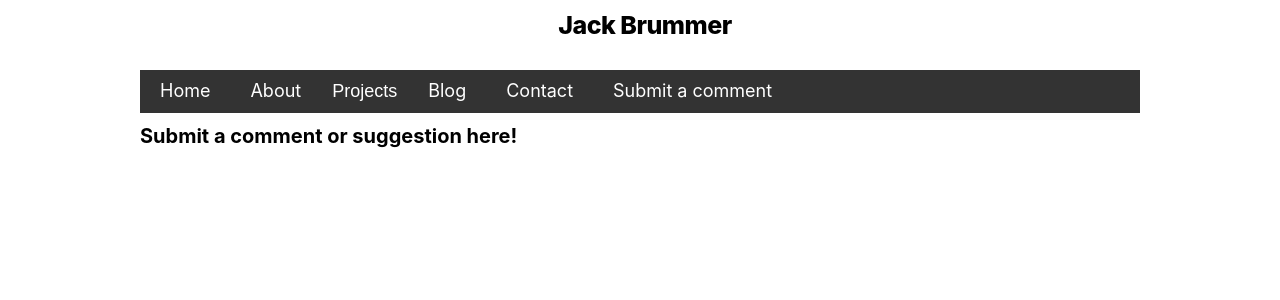
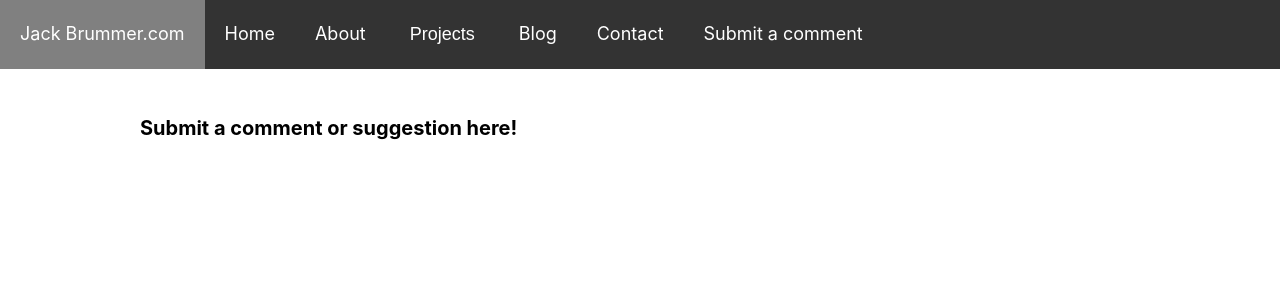
Before and after one commit to jbrummer402/Resume-Site, a Next.js app: page /comment in a window 1280 px wide. Shown: the top 300 px of the page. Built offline with nearby package versions, Linux system fonts and the light colour scheme.

Commit message:
Layout header changes

```diff
--- a/components/layout.js
+++ b/components/layout.js
@@ -11,10 +11,8 @@ export default function Layout({ children, home }) {
     return (
         <>
         <div>
-        <h1 style={{textAlign:"center"}} className={utilStyles.heading2Xl}>{name}</h1>
-
-        <div style={{lineHeight: "1.0px"}} className={styles.container}>
         <ul>
+            <li className={styles.siteName}>{name + ".com"}</li>
             <li><Link href="/"><a>Home</a></Link></li>
             <li><Link href="/posts/about"><a>About</a></Link></li>
             <li>
@@ -32,6 +30,8 @@ export default function Layout({ children, home }) {
             <li><Link href="/comment"><a>Submit a comment</a></Link></li>
 
         </ul>
+        <div className={styles.container}>
+
 
         <header className={styles.header}>
             {home ? (
--- a/components/layout.module.css
+++ b/components/layout.module.css
@@ -17,15 +17,25 @@
   margin: 3rem 0 0;
 }
 
+.siteName {
+    background-color: grey;
+    font-size: 18px;
+    width: auto;
+    text-align: center;
+    padding: 20px;
+    transition: 0.7s;
+}
+
 .dropbtn {
   background-color: #333333;
   color: white;
   border: none;
-  cursor: pointer;
   font-size: 18px;
-
-  padding: 11px;
-  transition: 0.3s;
+  width: auto;
+  text-align: center;
+  padding: 24px;
+  text-decoration: none;
+  transition: 0.7s;
 }
 
 .dropdown {
--- a/styles/global.css
+++ b/styles/global.css
@@ -24,7 +24,7 @@ a:hover{
 
 ul {
   width: auto;
-  list-style-type: none;
+  margin:0;
   padding: 0;
   overflow: hidden;
   background-color: #333333;
@@ -32,24 +32,27 @@ ul {
 }
 
 li {
+
+    color: white;
+    text-align: center;
+    text-decoration: none;
+
+    display: inline-flex;
   font-size: 18px;
   font-family: -apple-system, BlinkMacSystemFont, Segoe UI, Roboto, Oxygen,
     Ubuntu, Cantarell, Fira Sans, Droid Sans, Helvetica Neue, sans-serif;
-  float: left;
+
 }
 
 li a {
-
+    transition: 0.7s;
   color: white;
   text-align: center;
+  text-decoration: none;
   padding: 20px;
-  text-decoration: none;
-  transition: 0.7s;
-  display: block;
 }
 
 li a:hover {
   opacity: 1;
   background-color: #111111;
-  display: block;
 }
```
Also changed, not shown: posts/contact.md (+2 -1 lines). Lines whose indentation alone changed are shown as unchanged.
